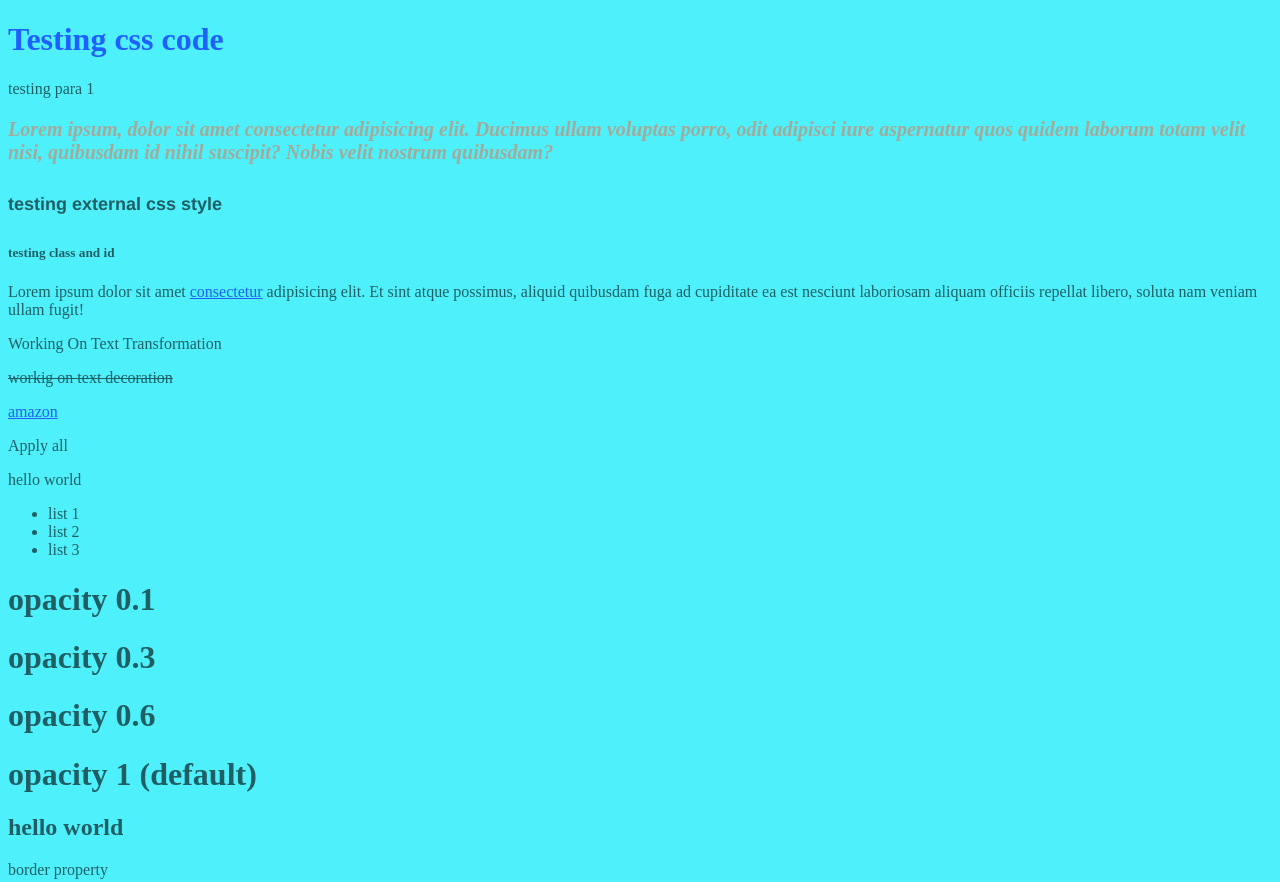
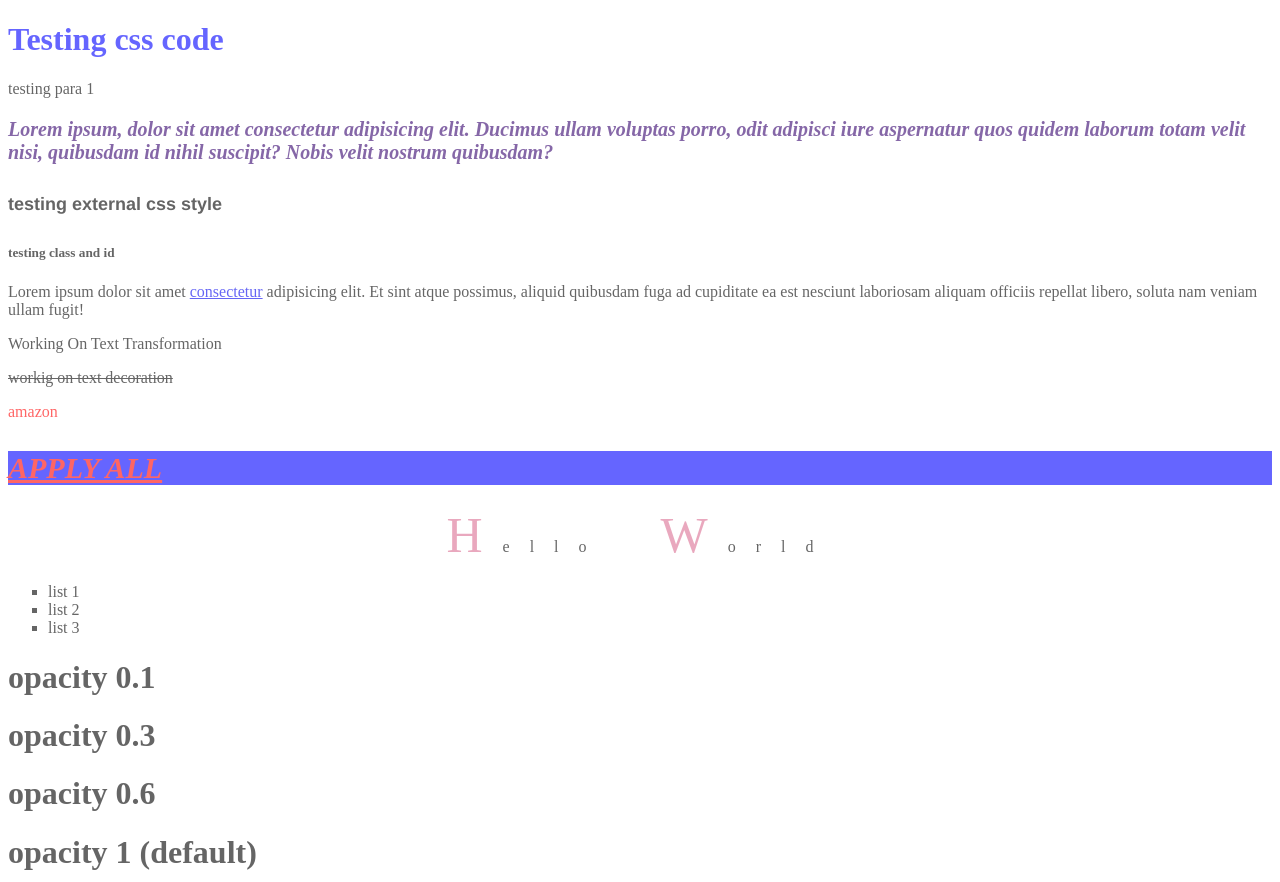
Before and after one commit to avez07/CSS-Tutorial, a plain HTML site: page index.html in a window 1280 px wide. Shown: the top 882 px of the page. Drawn offline with Linux system fonts and the light colour scheme.

Commit message:
css tutorial updated

```diff
--- a/style.css
+++ b/style.css
@@ -1,5 +1,5 @@
 body{
-   background-color:  rgb(78, 240, 252);
+   background-color:  white;
    opacity: 0.6
 }
 .para-with-border{
@@ -7,7 +7,7 @@ body{
     font-weight: 800;
     font-family: 'Times New Roman', Times, serif;
     font-style: italic;
-    color: rgb(219, 125, 90);
+    color: rgb(53, 3, 110);
 }
 .extenal-tag{
     font-size: large;
@@ -26,4 +26,43 @@ body{
     /* text-decoration: underline;
     text-decoration: overline; */
     text-decoration: line-through;
+    /* text-decoration: none; */
+
 }
+.apply-style-to-atag{
+    text-decoration: none;
+    color: red;
+
+}
+.apply-all-ftd{
+    font-size: 30px;
+    font-weight: 600;
+    font-family: 'Times New Roman', Times, serif;
+    font-style: oblique;
+    text-transform: uppercase;
+    text-decoration: underline;
+    color: red;
+    background-color: blue;
+
+}
+.play-with-letter{
+    letter-spacing: 20px;
+    word-spacing: 30px;
+    line-height: 40px;
+    text-align: center;
+    /* text-align: justify; */
+    /* text-align: left;
+    text-align: right; */
+}
+.change-w{
+    font-size: 50px;
+    color: palevioletred;
+    text-transform: uppercase;
+}
+ul{
+    list-style-type: square ;
+    /* list-style-image: url("images/banner.jpg");
+    list-style-position: inside;
+    list-style-position: outside; */
+
+}
```
